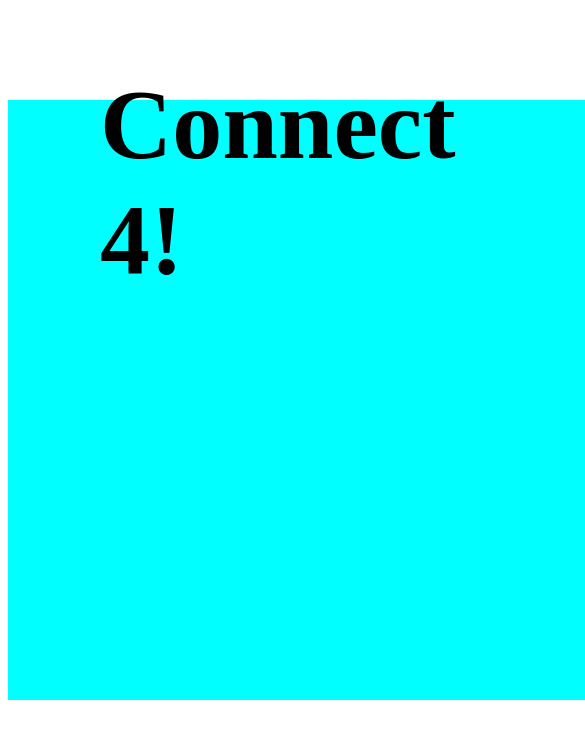
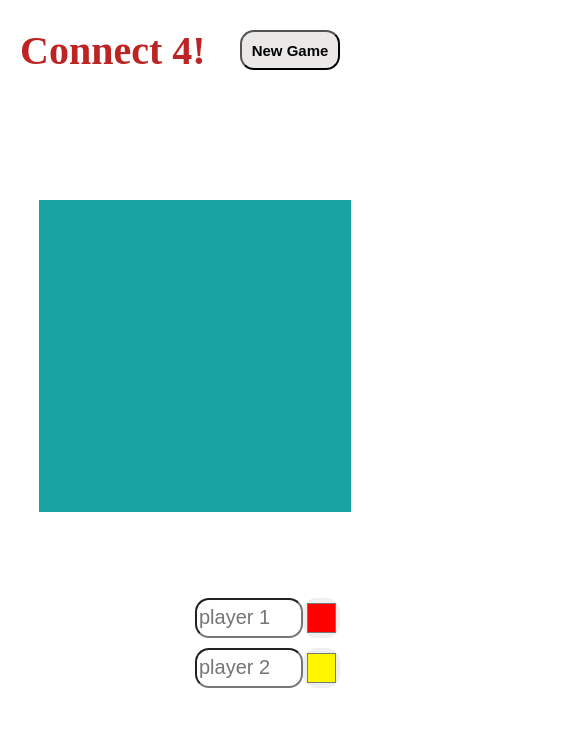
Before and after one commit to Ziv5ha/Connect-4, a plain HTML site: page index.html in a window 390 px wide. Shown: the top 738 px of the page, 585 px wide, since content can reach past the window. Drawn offline with Linux system fonts and the light colour scheme.

Commit message:
responsive

```diff
--- a/style.css
+++ b/style.css
@@ -48,7 +48,7 @@ h1{
     grid-row-gap: 0px;
     width: 600px;
     height: 600px;
-    background-color: aqua;
+    background-color: rgb(25, 163, 163);
     margin: 100px auto auto auto;
 }
 .win{
@@ -78,6 +78,74 @@ h1{
 @keyframes fall {
     from {
         position: relative;
-        margin: -300% 0 0 0;}
-    to {margin: 0;}
+        margin: -300% auto auto auto;}
+    to {margin: 0 auto auto auto;}
   }
+@media screen and (max-width: 800px) {
+    .top-bar{
+        height: 100px;
+    }
+    h1{
+        /* width: 200px; */
+        margin-left: 20px;
+        font-size: 40px;
+        color: rgb(189, 36, 36);
+    }
+    .clear-btn{
+        margin: 30px 50px 0 0;
+        height: 40px;
+        width: 100px;
+        font-size: 15px;
+        font-weight: 700;
+        border-radius: 14px;
+        background-color: rgb(235, 233, 231);
+    }
+    .top-bar-btn{
+        position: fixed;
+        display: flex;
+        flex-direction: column;
+        justify-content: space-between;
+        padding: 10% 3% 0 0;
+        height: 70px;
+        margin: 65vh 0 0 50vw;
+    }
+    .p-btn-div{
+        position: relative;
+        display: flex;
+        flex-direction:row;
+        justify-content: space-between;
+        margin-top: 10px;
+        width: 145px;
+    }
+    .player-btn{
+        height: 40px;
+        border-width: 0;
+        border-radius: 14px;
+
+    }
+    .name-input{
+        width: 100px;
+        font-size: 20px;
+        border-radius: 14px;
+
+    }
+
+    .board{
+        width: 80vw;
+        height: 80vw;
+        margin: 200px auto auto auto;
+    }
+    .win{
+        margin: 150px auto;
+        padding: 10px;
+        width: 80vw;
+        height: 50vh;
+        font-size: 120px;
+        border-radius: 10px;
+    }
+    .p-tile{
+        width: 90%;
+        height: 90%;
+        margin: auto;
+    }
+}
```
